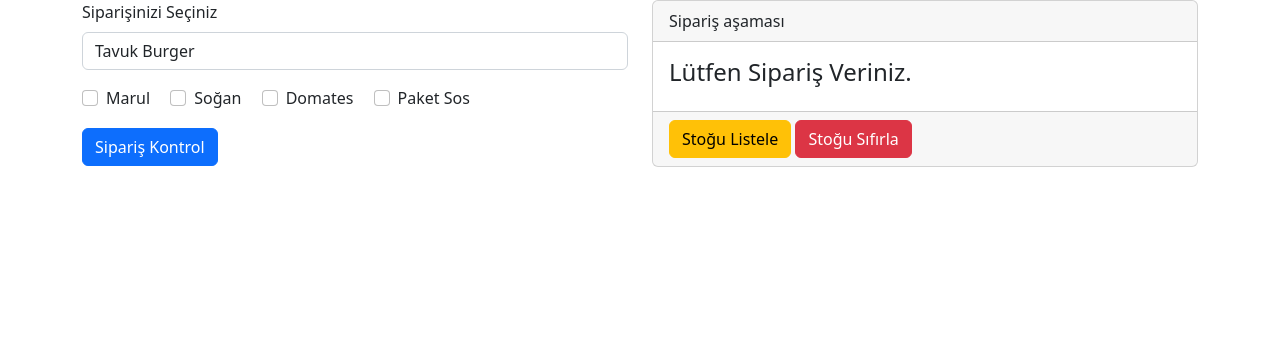
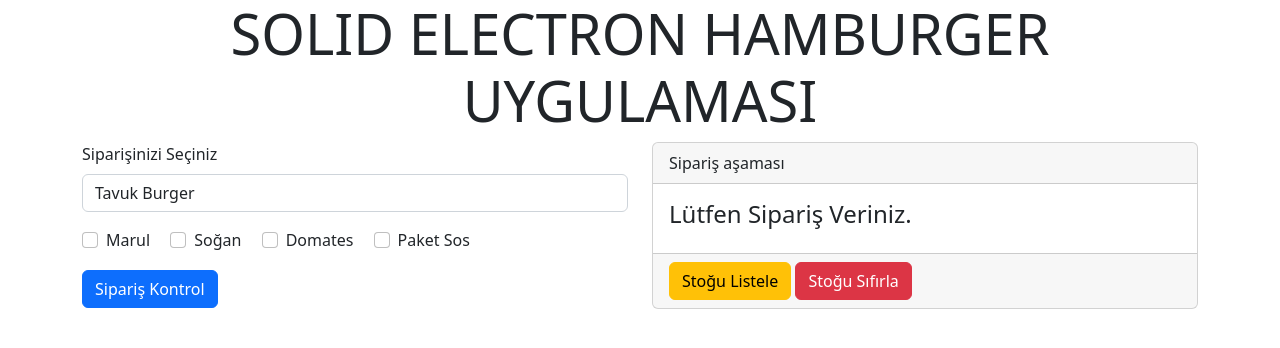
Before and after one commit to uguryuruk/kodluyoruzJavascriptNode, a plain HTML site: page solidElectronAngular/solid.html in a window 1280 px wide. Drawn offline with nearby package versions, Linux system fonts and the light colour scheme.

```diff
--- a/solidElectronAngular/solid.html
+++ b/solidElectronAngular/solid.html
@@ -20,6 +20,7 @@
   <main>
     <div class="container">
       <div class="row">
+        <h1 class="display-4 text-center">SOLID ELECTRON HAMBURGER UYGULAMASI</h1>
         <div class="col-md-6">
           <div class="mb-3">
             <label for="food" class="form-label">Siparişinizi Seçiniz</label>
```
Also changed, not shown: solidElectronAngular/AppPhoto.jpg (added), solidElectronAngular/readme.md.
